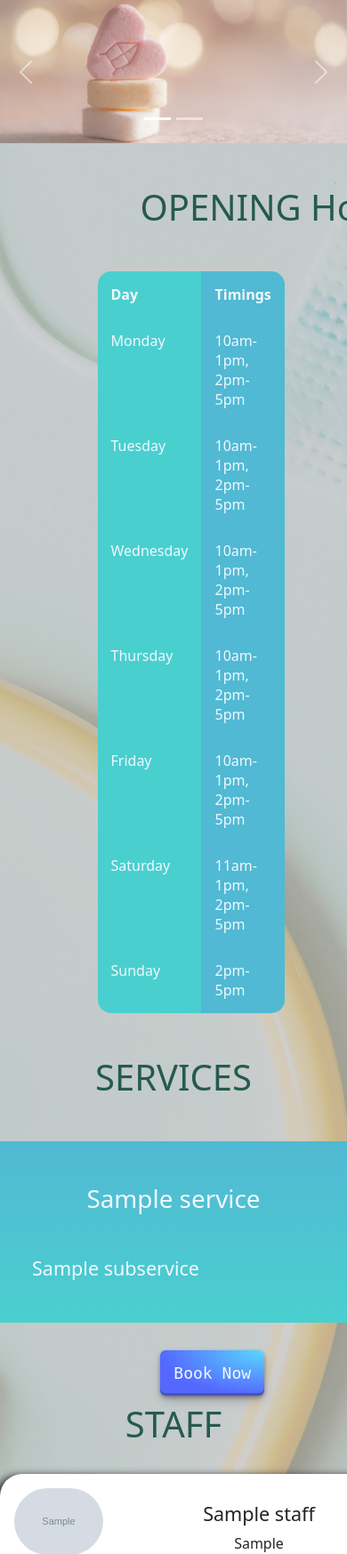
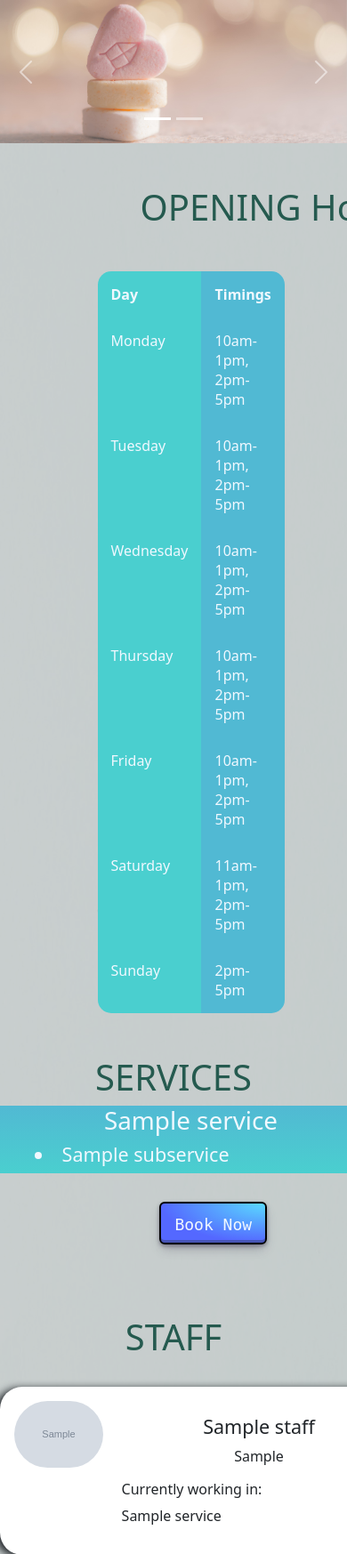
Before and after one commit to advanced-bencoding/diwi-health-studio-webapp, a Django app: page / in a window 390 px wide; the page is wider, and only the part inside the window is pictured. Shown: the part 112-1859 px from the top of that part at 89% size. Run offline with Django 3.2, Linux system fonts and the light colour scheme; tables that the repository leaves empty hold one stand-in row (values such as "Sample post"); grey boxes marked "Sample" are stand-in pictures; parts of the project's set-up code (start-up, migrations or seed data) failed here and were passed over; some libraries are stand-ins or nearby versions.

Commit message:
responsiveness of service portion

```diff
--- a/home/static/home/home.css
+++ b/home/static/home/home.css
@@ -1,3 +1,11 @@
+html,body
+{
+    width: 100%;
+    height: 100%;
+    margin: 0px;
+    padding: 0px;
+    overflow-x: hidden;
+}
 #tc1{
     background-color: rgb(74, 207, 207);
     color: aliceblue;
@@ -55,6 +63,8 @@
     background-color: white;
 }
 
+/* ********* TITLES ***************** */
+
 .titles{
     width: max-content;
     position: relative;
@@ -73,12 +83,16 @@
     color:rgb(66, 30, 63);
     transform: scale(1.5);
 }
+/* ************************************ */
+
+/* ***********BOOK NOW BUTTON ************* */
 
 .button{
-
+    width: max-content;
     position: relative;
     left: 46%;
     padding: 15px 0px;
+    border: 2px solid black;
 
   appearance: none;
   background-image: radial-gradient(100% 100% at 100% 0, #5adaff 0, #5468ff 100%);
@@ -94,7 +108,6 @@
   overflow: hidden;
   padding-left: 16px;
   padding-right: 16px;
-  position: relative;
   text-decoration: none;
   transition: box-shadow .15s,transform .15s;
   font-size: 18px;
@@ -107,3 +120,71 @@
 .button:active {
   box-shadow: #060a25 5px 3px 7px inset;
 }
+/* ************************************ */
+
+/* ***********SERVICES*****************/
+.sr{
+    display: flex;
+    flex-direction: column;
+    flex-wrap: wrap;
+    gap: 2rem;
+}
+.sr-container{
+    box-sizing:content-box;
+    display: grid;
+    grid-template-columns: 50% auto;
+    height:auto;
+}
+
+.sr-img{
+    height: 70vh;
+}
+
+.service-image{
+    width: 100%;
+    height: 100%;
+    object-fit: cover;
+}
+
+.sr-detail{
+    padding-left: 10%;
+    height: 70vh;
+    width:100%;
+    object-fit: cover;
+    text-align: center;
+    overflow: scroll;
+    overflow-x: hidden;
+    scrollbar-width: none;
+}
+.sub-sr-detail{
+    text-align:start;
+
+}
+::-webkit-scrollbar {
+    width: 8px;
+    height: 8px;
+    background-color: white;
+  }
+
+  ::-webkit-scrollbar-thumb {
+    background: rgb(64, 64, 141);
+    border-radius: 5px;
+  }
+
+/* ******************************* */
+
+@media only screen and (max-width: 1000px){
+   .sr-img{
+       display: none;
+   }
+   .sr-detail{
+       width: 100%;
+       height: max-content;
+       object-fit: contain;
+       text-align: center;
+   }
+   .sr-container{
+       display:contents;
+       height: max-content;
+   }
+}
--- a/home/templates/home/home.html
+++ b/home/templates/home/home.html
@@ -94,33 +94,33 @@
   <!-- ******************************** SERVICES ******************************************* -->
 
   <div id="sr-portion" class="titles">
-  <h3 id="titless" class="mx-5">SERVICES</h3>
+  <h3 id="titless" >SERVICES</h3>
   </div>
 
-  <div class="container-fluid">
+  <div class="sr">
     {% for x in s.all %}
-    <div class="row my-5">
 
-      <div class="img img-fluid col-md-6" style="background-image: url('{{ x.thumbnail.url }}');">
+      <div class="sr-container">
+
+        <div class="sr-img">
+          <img class="service-image" src="{{ x.thumbnail.url }}" alt="{{x.title}} image">
         </div>
 
-      <div class="col-md-6" style="background-image: linear-gradient(rgb(81, 185, 211), rgb(74, 207, 207)); color:aliceblue">
-        <div class="container mt-5">
-          <center>
+        <div class="sr-detail" style="background-image: linear-gradient(rgb(81, 185, 211), rgb(74, 207, 207)); color:aliceblue">
+
             <h1>{{ x.title }}</h1>
-          </center>
-          <ul class="my-5 list-unstyled">
+
             {% for y in sub.all %}
+            {% if y.service_id == x.id %}
 
-          {% if y.service_id == x.id %}
-            <li><h4>{{ y.title }}</h4></li>
+            <h4><li class="sub-sr-detail">{{ y.title }}</li></h4>
           {% endif %}
           {% endfor %}
-          </ul>
-        </div>
+
 
         </div>
       </div>
+
 
       <a class="button" href="{% url 'book' %}" id="w_text">Book Now</a>
 
```
Lines whose indentation alone changed are shown as unchanged.
